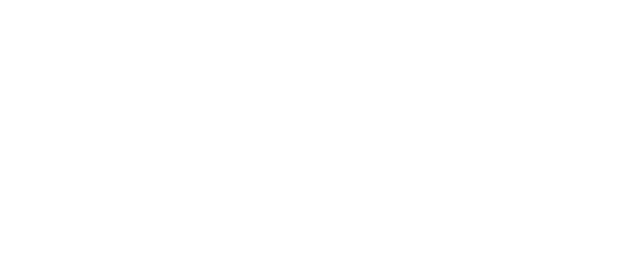
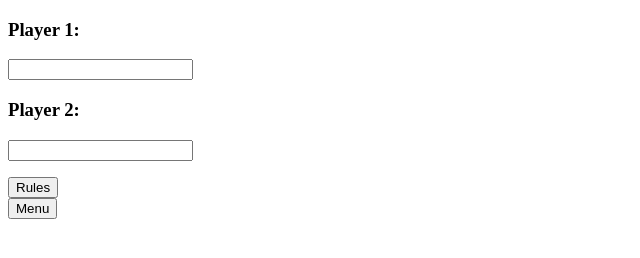
Before and after one commit to puzonevan/Math-Field-Day, a plain HTML site: page index.html in a window 1280 px wide. Shown: the whole page, without its empty margins (0-640 px from the left). Drawn offline with Linux system fonts and the light colour scheme.

Commit message:
header content

```diff
--- a/index.html
+++ b/index.html
@@ -15,19 +15,27 @@
     <header>
 
         <div class="player-1">
-
+            <h3>Player 1: </h3>
+            <p><input type="text" id="player-1-name"></p>
         </div>
 
         <div class="player-2">
-
+            <h3>Player 2: </h3>
+            <p><input type="text" id="player-2-name"></p>
         </div>
 
         <div class="rules">
+            <button type="button" class="header-button" id="rules-button">Rules</button>
+            <div class="rules-lightbox">
 
+            </div>
         </div>
 
         <div class="menu">
+            <button type="button" class="header-button" id="menu-button">Menu</button>
+            <div class="menu-lightbox">
 
+            </div>
         </div>
 
     </header>
```
